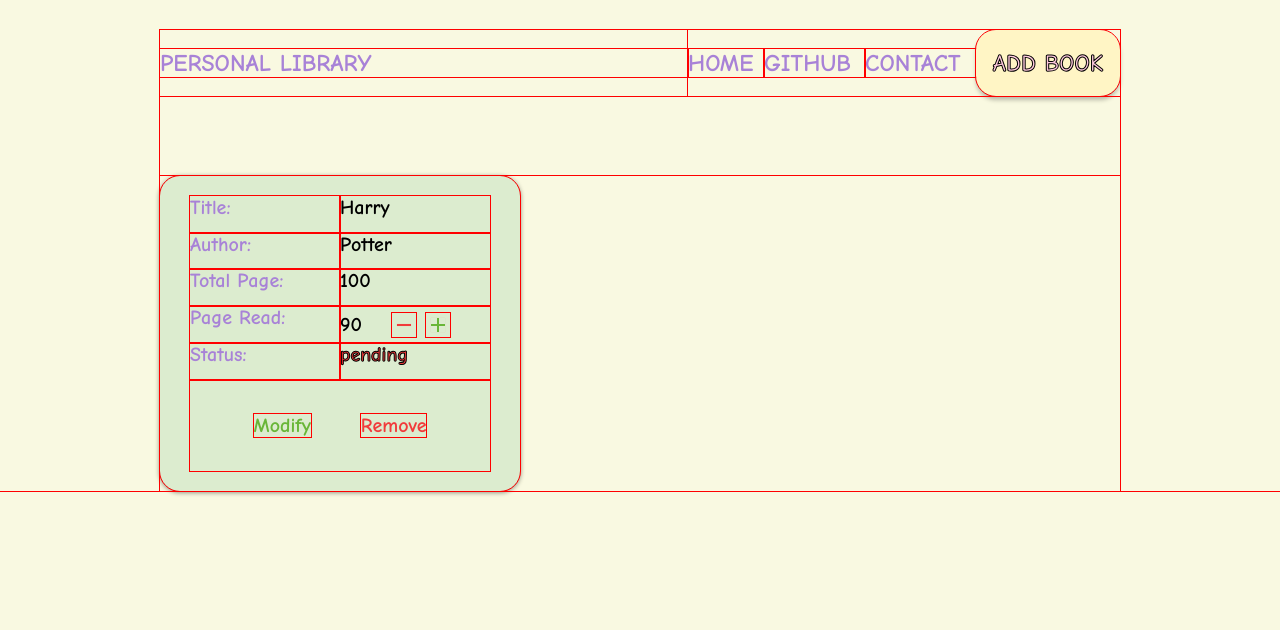
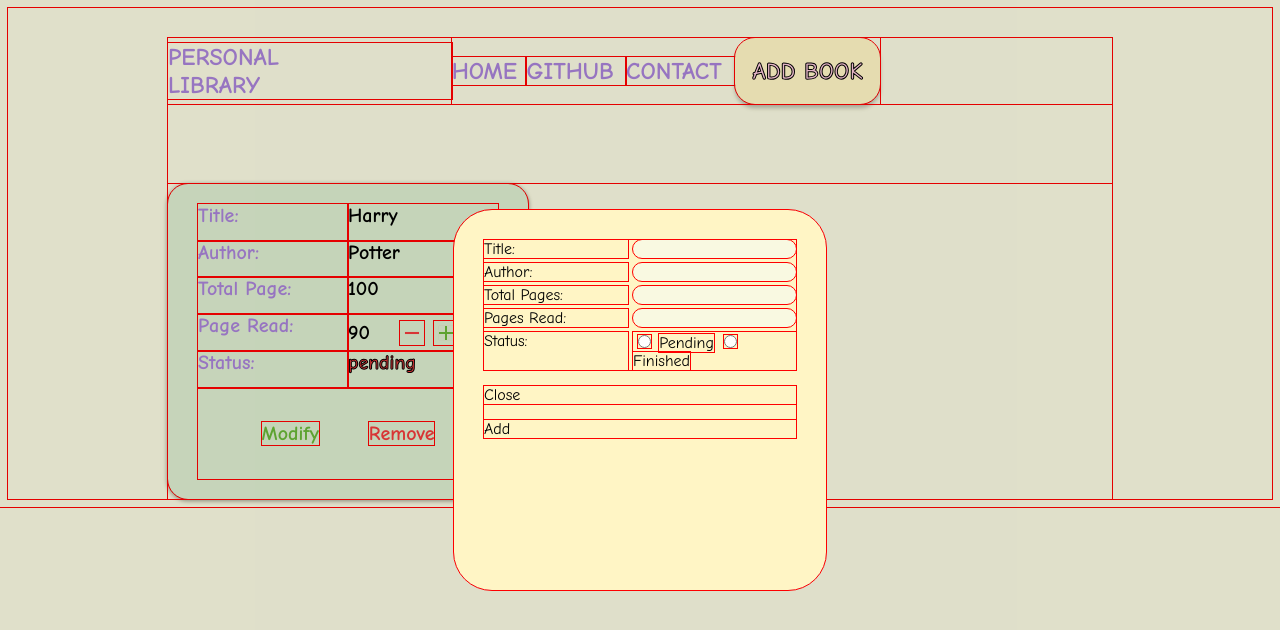
Before and after one commit to JGonz13x/Project-Library, a website built with Vite: page index.html in a window 1280 px wide. Both pictures are taken after a click on the button "ADD BOOK". Built offline with nearby package versions, Linux system fonts and the light colour scheme.

Commit message:
added the dialog element for adding a new book

```diff
--- a/index.html
+++ b/index.html
@@ -7,6 +7,29 @@
     <title>Personal Library</title>
   </head>
   <body>
+    <dialog class="add-book-dialog">
+      <form>
+        <label for="title">Title:</label>
+        <input type="text" id="title" />
+        <label for="author">Author:</label>
+        <input type="text" id="author" />
+        <label for="total-pages">Total Pages:</label>
+        <input type="number" id="total-pages" />
+        <label for="pages-read">Pages Read:</label>
+        <input type="number" id="pages-read" />
+        <label for="title">Status:</label>
+        <div>
+          <input type="radio" name="status" id="pending" />
+          <label for="pending">Pending</label>
+          <input type="radio" name="status" id="finished" />
+          <label for="finished">Finished</label>
+        </div>
+      </form>
+      <div class="form-action">
+        <p class="close-dialog">Close</p>
+        <p>Add</p>
+      </div>
+    </dialog>
     <div class="main-container">
       <section class="header-element">
         <a href="./index.html" class="header-element bold title"
@@ -25,7 +48,7 @@
       </section>
       <main class="content">
         <div class="content-grid">
-          <div class="content-card">
+          <div class="content-card transition">
             <div class="main-card-content">
               <div class="content-title book-title bold">Title:</div>
               <div class="content-value book-title-name bold">Harry</div>
@@ -34,16 +57,40 @@
               <div class="content-title book-total-page bold">Total Page:</div>
               <div class="content-value book-total-page-amount bold">100</div>
               <div class="content-title book-page-read bold">Page Read:</div>
-              <div class="content-value book-page-read-amount bold">90<svg xmlns="http://www.w3.org/2000/svg" height="24px" viewBox="0 -960 960 960" width="24px" fill="#000000" class="decrease"><path d="M200-440v-80h560v80H200Z"/></svg><svg xmlns="http://www.w3.org/2000/svg" height="24px" viewBox="0 -960 960 960" width="24px" fill="#000000"><path d="M440-440H200v-80h240v-240h80v240h240v80H520v240h-80v-240Z" class="increase"/></svg></div>
+              <div class="content-value book-page-read-amount bold">
+                90<svg
+                  xmlns="http://www.w3.org/2000/svg"
+                  height="24px"
+                  viewBox="0 -960 960 960"
+                  width="24px"
+                  fill="#000000"
+                  class="decrease scale"
+                >
+                  <path d="M200-440v-80h560v80H200Z" /></svg
+                ><svg
+                  xmlns="http://www.w3.org/2000/svg"
+                  height="24px"
+                  viewBox="0 -960 960 960"
+                  width="24px"
+                  fill="#000000"
+                  class="increase scale"
+                >
+                  <path
+                    d="M440-440H200v-80h240v-240h80v240h240v80H520v240h-80v-240Z"
+                  />
+                </svg>
+              </div>
               <div class="content-title book-status bold">Status:</div>
-              <div class="content-value book-status-name bold pending">pending</div>
+              <div
+                class="content-value book-status-name bold scale transition pending"
+              >
+                pending
+              </div>
             </div>
             <div class="content-option">
-              <div class="modify bold">Modify</div>
-              <div class="remove bold">Remove</div>
+              <div class="modify bold scale transition">Modify</div>
+              <div class="remove bold scale transition">Remove</div>
             </div>
-          </div>
-
           </div>
         </div>
       </main>
--- a/main.js
+++ b/main.js
@@ -0,0 +1,24 @@
+const addBookElement = document.querySelector(".add-book");
+const addBookDialogElement = document.querySelector(".add-book-dialog");
+const closeDialogElement = document.querySelector(".close-dialog");
+
+addBookElement.addEventListener("click", () => {
+  addBookDialogElement.showModal();
+  console.log("clik");
+});
+
+closeDialogElement.addEventListener("click", () => {
+  addBookDialogElement.close();
+});
+
+addBookDialogElement.addEventListener("click", (e) => {
+  const dialogDimensions = addBookDialogElement.getBoundingClientRect();
+  if (
+    e.clientX < dialogDimensions.left ||
+    e.clientX > dialogDimensions.right ||
+    e.clientY < dialogDimensions.top ||
+    e.clientY > dialogDimensions.bottom
+  ) {
+    addBookDialogElement.close();
+  }
+});
--- a/style.css
+++ b/style.css
@@ -8,12 +8,22 @@
 }
 
 * {
-  margin: 0px;
-  padding: 0px;
   box-sizing: border-box;
   outline: 1px solid red;
   text-decoration: none;
   font-family: "Comic Sans MS", "Comic Sans";
+}
+
+.scale:hover {
+  scale: 1.1;
+}
+
+.scale:active {
+  scale: 0.9;
+}
+
+.transition {
+  transition: all 0.3s;
 }
 
 .bold {
@@ -31,6 +41,20 @@ body {
   grid-template-columns: 0.55fr 0.45fr;
   font-size: 1.5rem;
   align-items: center;
+}
+
+.header-element a {
+  transition: all 0.3s;
+}
+
+.header-element a:hover {
+  scale: 1.1;
+  color: #8c4ce0;
+}
+
+.header-element a:active {
+  scale: 1;
+  color: #cfc5dd;
 }
 
 .nav {
@@ -57,6 +81,16 @@ body {
   -webkit-text-stroke: 1px black;
   font-weight: 900;
   box-shadow: 0px 4px 4px 0px rgba(0, 0, 0, 0.253);
+  transition: all 0.3s;
+}
+
+.add-book:hover {
+  scale: 1.1;
+}
+
+.add-book:active {
+  scale: 1;
+  background-color: #f5f3eb;
 }
 
 .content-grid {
@@ -74,6 +108,10 @@ body {
   padding: 20px 30px;
   font-size: 1.25rem;
   display: grid;
+}
+
+.content-card:hover {
+  scale: 1.1;
 }
 
 .main-card-content {
@@ -114,6 +152,12 @@ body {
   cursor: pointer;
 }
 
+.finished {
+  color: var(--greenColor);
+  -webkit-text-stroke: 1px black;
+  cursor: pointer;
+}
+
 .book-page-read-amount {
   display: flex;
   align-items: center;
@@ -123,9 +167,33 @@ body {
   fill: var(--redColor);
   margin: 0px 10px 0px 30px;
   cursor: pointer;
+  transition: all 0.3s;
 }
 
 .increase {
   fill: var(--greenColor);
   cursor: pointer;
+  transition: all 0.3s;
 }
+
+dialog {
+  border: none;
+  background-color: var(--accentColor);
+  border-radius: 38px;
+  height: 380px;
+  width: 372px;
+  padding: 30px;
+}
+
+dialog form {
+  display: grid;
+  grid-template-columns: repeat(2, 1fr);
+  gap: 5px;
+}
+
+dialog form input {
+  border: none;
+  background-color: var(--backgroundColor);
+  border-radius: 20px;
+  padding-left: 10px;
+}
```
